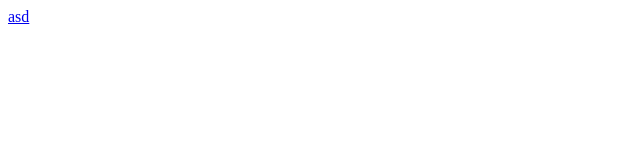
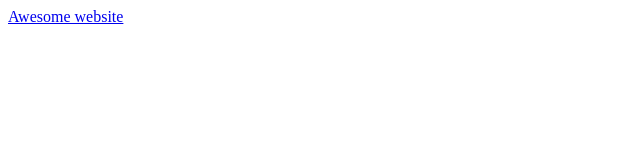
Before and after one commit to KennyKa/KennyKa.github.io, a plain HTML site: page index.html in a window 1280 px wide. Shown: the whole page, without its empty margins (0-640 px from the left). Drawn offline with Linux system fonts and the light colour scheme.

Commit message:
Update index.html

```diff
--- a/index.html
+++ b/index.html
@@ -6,6 +6,6 @@
     <title>Document</title>
 </head>
 <body>
-    <a href="awesomewebsite/index.html">asd</a>
+    <a href="awesomewebsite/index.html">Awesome website</a>
 </body>
 </html>
```
